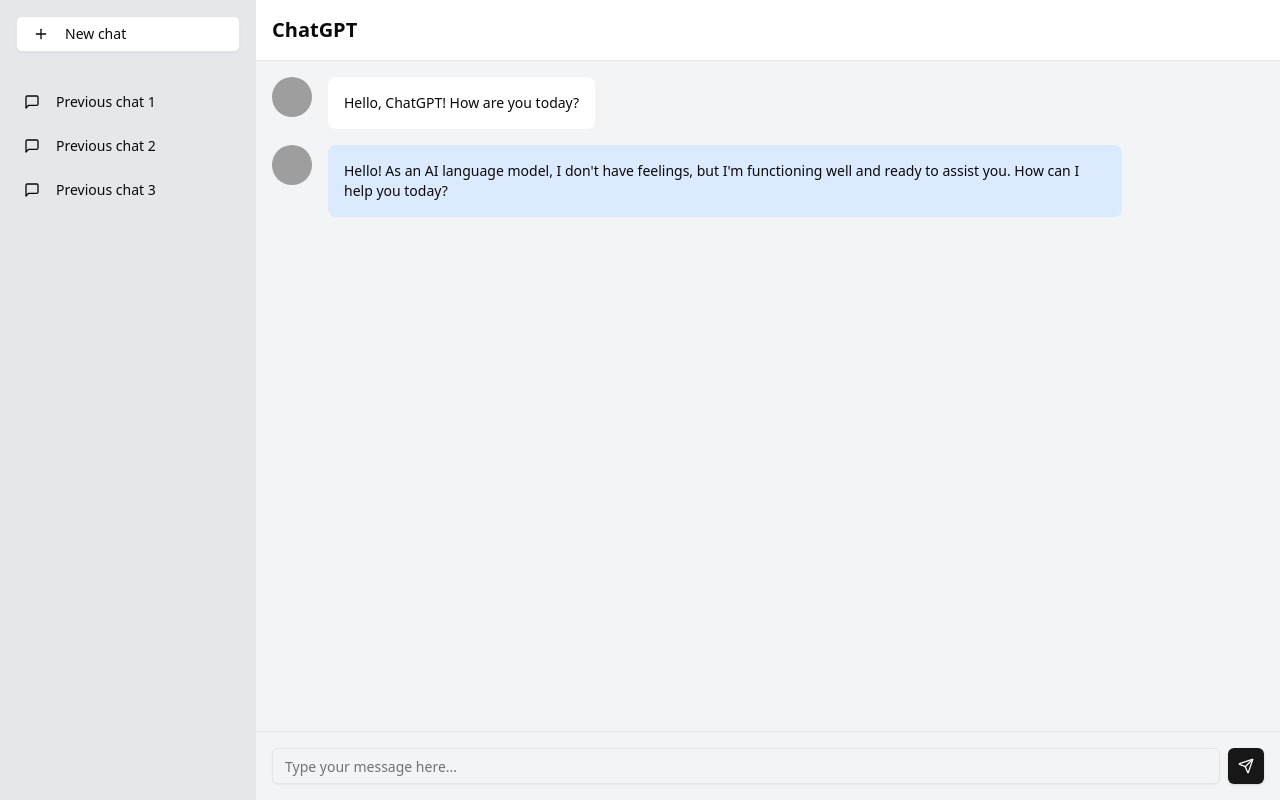
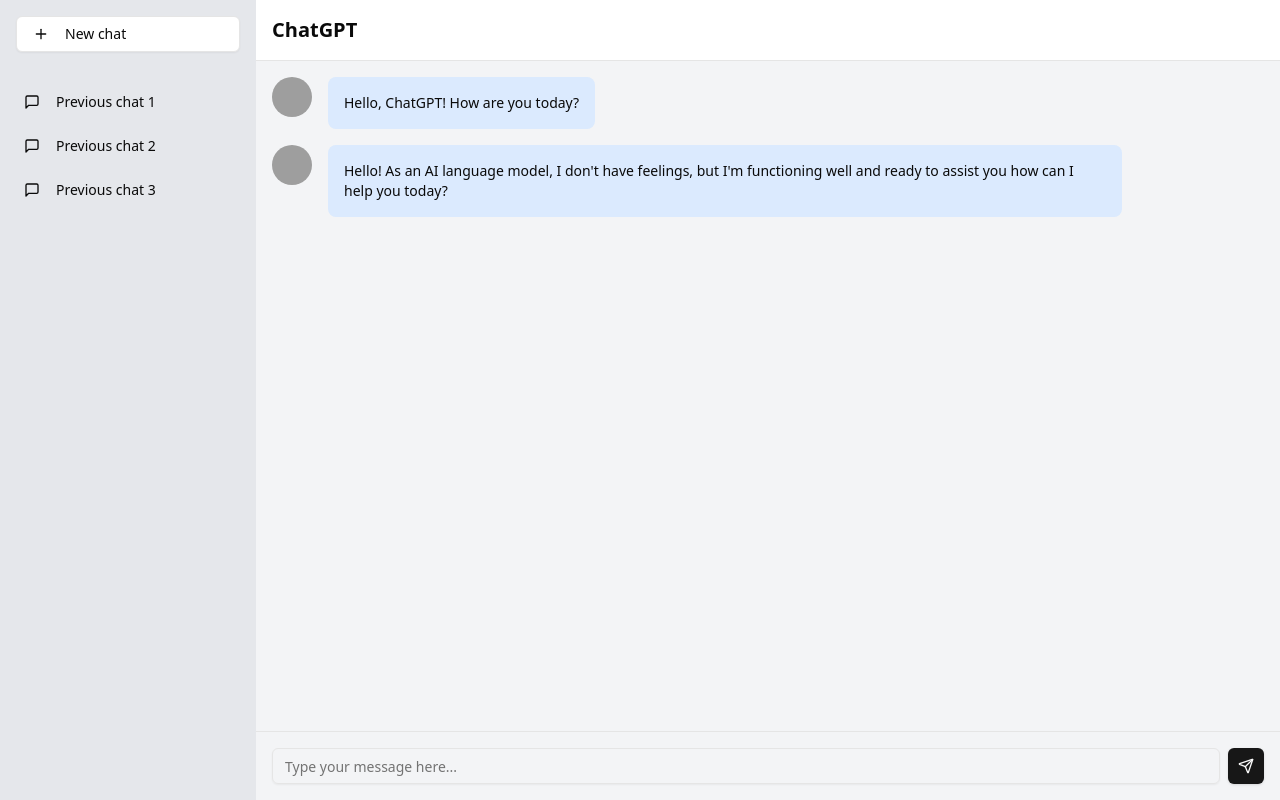
Before and after one commit to OmBharti999/chatgpt-clone, a Next.js app: page / in a window 1280 px wide. Shown: the top 800 px of the page. Built offline with nearby package versions, Linux system fonts and the light colour scheme; grey boxes are pictures that could not be loaded.

Commit message:
make things default

```diff
--- a/app/(home)/_components/ChatArea.tsx
+++ b/app/(home)/_components/ChatArea.tsx
@@ -1,28 +1,34 @@
-import { Avatar, AvatarFallback, AvatarImage } from '@/components/ui/avatar'
-import React from 'react'
+"use client";
+
+import { useChatContext } from "@/app/_contexts";
+import { Avatar, AvatarFallback, AvatarImage } from "@/components/ui/avatar";
+import React from "react";
 
 export const ChatArea = () => {
+  const { chat } = useChatContext();
   return (
     <div className="flex-1 overflow-y-auto p-4 space-y-4">
-          {/* Sample messages */}
-          <div className="flex items-start space-x-4">
+      {chat.map(({ author, content, id }, index) => {
+        const isUser = author === "Human";
+        return (
+          <div key={id} className="flex items-start space-x-4">
             <Avatar>
-              <AvatarImage src="/placeholder-user.jpg" alt="User" />
-              <AvatarFallback>U</AvatarFallback>
+              <AvatarImage
+                src={
+                  isUser
+                    ? "/placeholder-user.jpg"
+                    : "/placeholder.svg?height=40&width=40"
+                }
+                alt={isUser ? "Human" : "ChatGPT"}
+              />
+              <AvatarFallback>{isUser ? "U" : "AI"}</AvatarFallback>
             </Avatar>
-            <div className="bg-white dark:bg-gray-800 rounded-lg p-4 max-w-[80%]">
-              <p className="text-sm">Hello, ChatGPT! How are you today?</p>
+            <div className="bg-blue-100 dark:bg-blue-900 rounded-lg p-4 max-w-[80%]">
+              <p className="text-sm">{content}</p>
             </div>
           </div>
-          <div className="flex items-start space-x-4">
-            <Avatar>
-              <AvatarImage src="/placeholder.svg?height=40&width=40" alt="ChatGPT" />
-              <AvatarFallback>AI</AvatarFallback>
-            </Avatar>
-            <div className="bg-blue-100 dark:bg-blue-900 rounded-lg p-4 max-w-[80%]">
-              <p className="text-sm">Hello! As an AI language model, I don't have feelings, but I'm functioning well and ready to assist you. How can I help you today?</p>
-            </div>
-          </div>
-        </div>
-  )
-}
+        );
+      })}
+    </div>
+  );
+};
--- a/app/_contexts/ChatContext.tsx
+++ b/app/_contexts/ChatContext.tsx
@@ -1,8 +1,15 @@
 "use client";
 
-import { useContext, createContext, useState, Dispatch, SetStateAction, ReactNode } from "react";
+import {
+  useContext,
+  createContext,
+  useState,
+  Dispatch,
+  SetStateAction,
+  ReactNode,
+} from "react";
 
-type Author = "AI" | "Human";
+export type Author = "AI" | "Human";
 
 interface Chat {
   id: string;
@@ -22,8 +29,22 @@ const defaultValue: ChatContextType = {
 
 const ChatContext = createContext<ChatContextType>(defaultValue);
 
+const mockChat: Chat[] = [
+  {
+    id: "1",
+    content: "Hello, ChatGPT! How are you today?",
+    author: "Human",
+  },
+  {
+    id: "2",
+    content:
+      "Hello! As an AI language model, I don't have feelings, but I'm functioning well and ready to assist you how can I help you today?",
+    author: "AI",
+  },
+];
+
 export const ChatContextProvider = ({ children }: { children: ReactNode }) => {
-  const [chat, setChat] = useState<Chat[]>([]);
+  const [chat, setChat] = useState<Chat[]>(mockChat);
   return (
     <ChatContext.Provider value={{ chat, setChat }}>
       {children}
```
